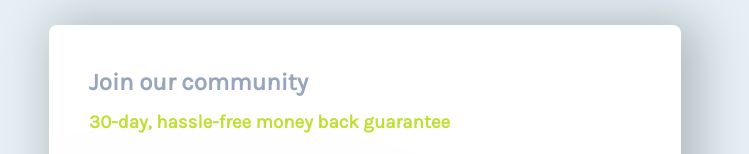
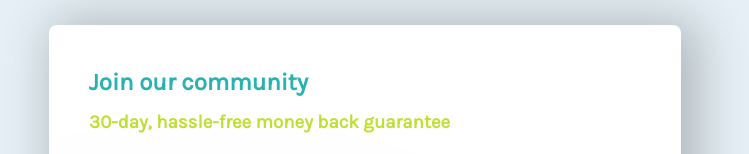
Before and after one commit to basitkorai/price, a plain HTML site: page index.html in a window 1280 px wide. Shown: the part 136-290 px from the top of the page, without its empty margins (275-1024 px from the left). Drawn offline with Linux system fonts and the light colour scheme.

Commit message:
fix: heading color
1. heading color fixed
2. .vscode folder excluded

```diff
--- a/style.css
+++ b/style.css
@@ -68,6 +68,7 @@ main {
 
 h2 {
   margin-bottom: 1rem;
+  color: var(--cyan);
 }
 
 .community {
```
Also changed, not shown: 1 other file.
